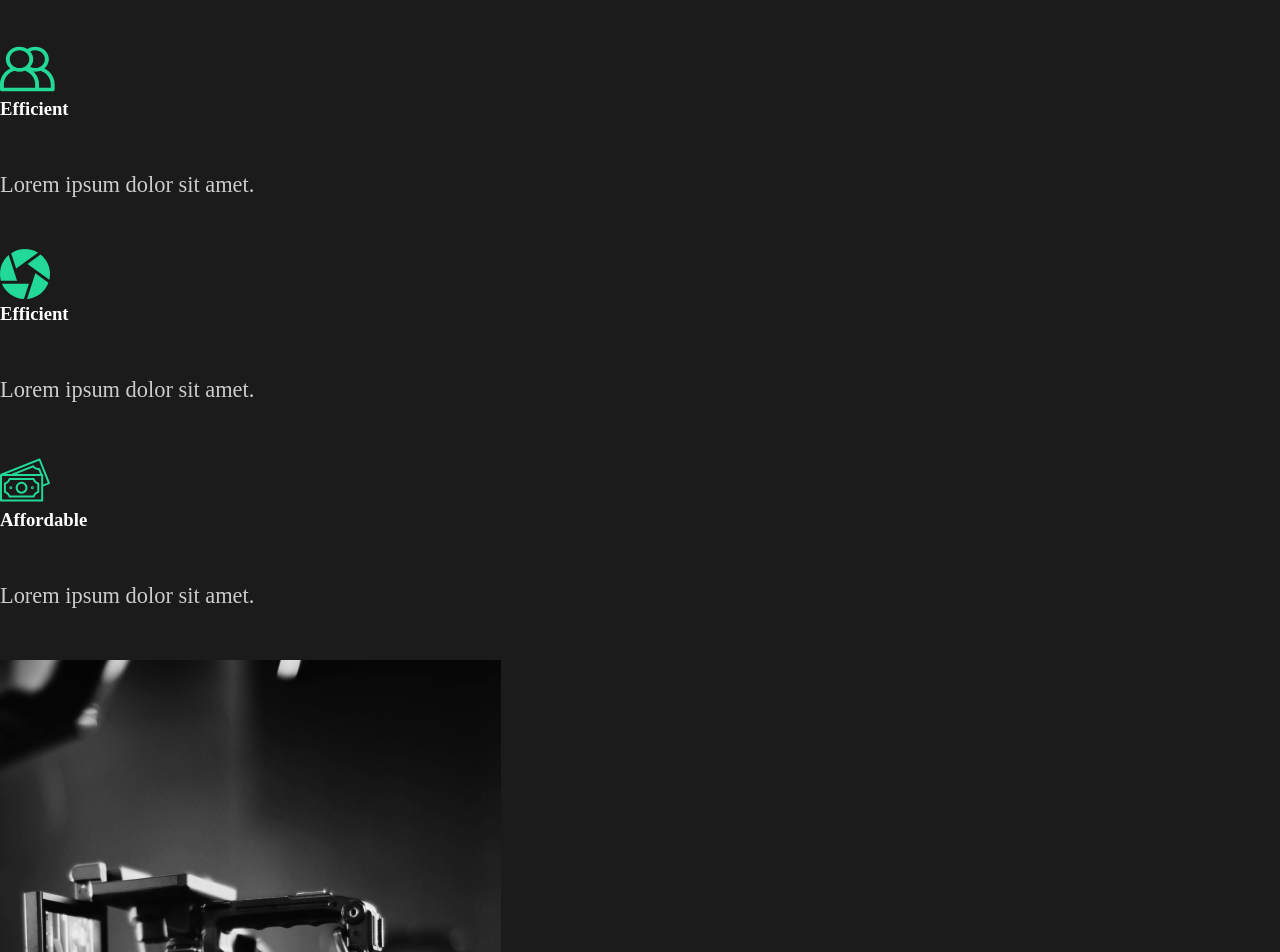
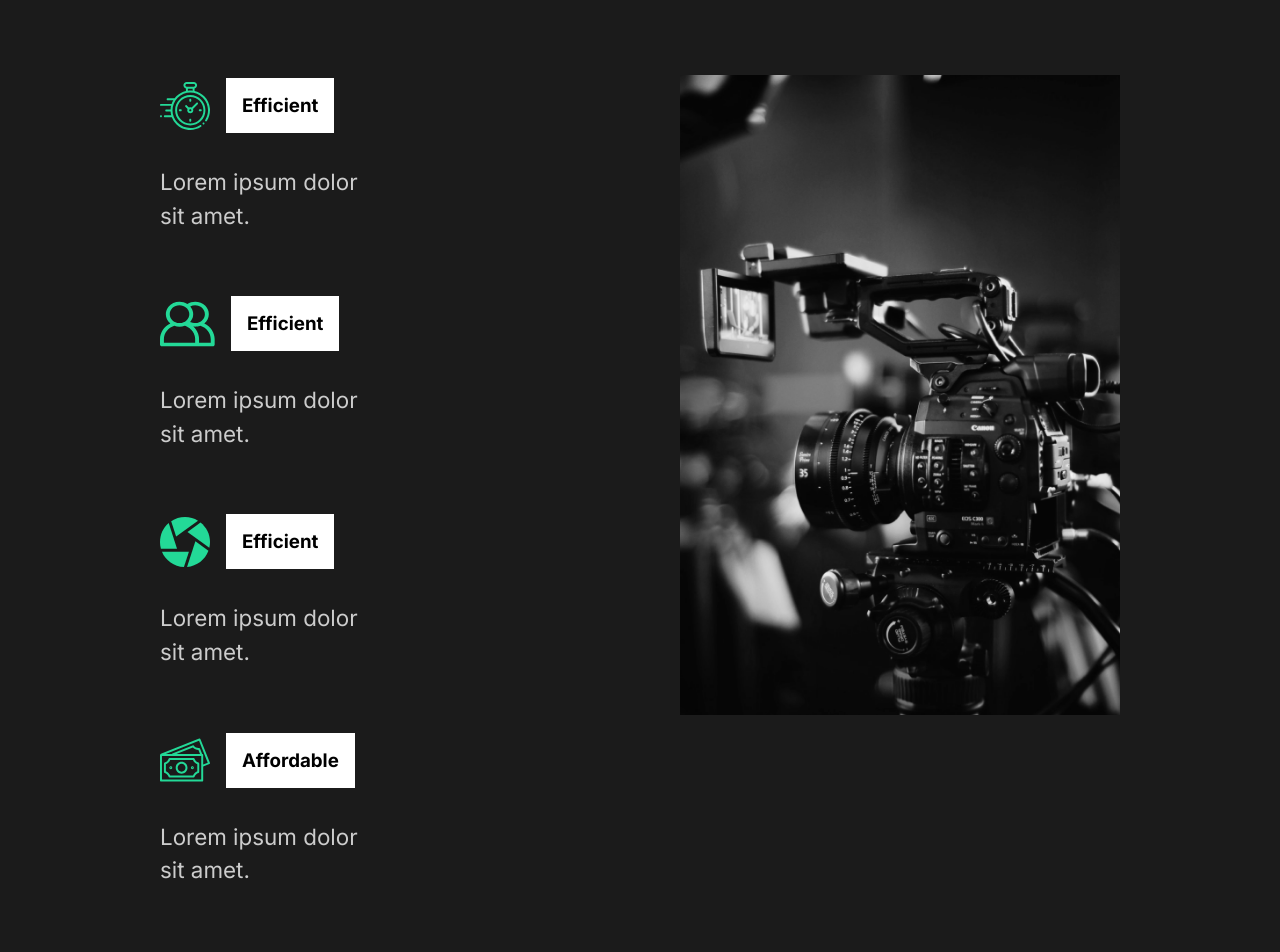
Before and after one commit to thomasnyma/react-portfolio, a React (Create React App) app in the folder portfolio/: page / in a window 1280 px wide. Shown: the part 1040-1992 px from the top of the page. Built offline with nearby package versions, Linux system fonts and the light colour scheme.

Commit message:
Add more styling

```diff
--- a/portfolio/public/index.html
+++ b/portfolio/public/index.html
@@ -9,6 +9,8 @@
       name="description"
       content="Web site created using create-react-app"
     />
+    <link rel="preconnect" href="https://fonts.gstatic.com">
+    <link href="https://fonts.googleapis.com/css2?family=Inter:wght@400;700&family=Lobster&display=swap" rel="stylesheet">
     <link rel="apple-touch-icon" href="%PUBLIC_URL%/logo192.png" />
     <!--
       manifest.json provides metadata used when your web app is installed on a
--- a/portfolio/src/components/AboutSection.js
+++ b/portfolio/src/components/AboutSection.js
@@ -1,11 +1,11 @@
 import home1 from '../img/home1.png'
 
 // Styled
-import styled from 'styled-components';
+import { StyledLayout, StyledDescription, StyledImage, StyledHide } from '../styles';
 
 const AboutSection = () => {
     return(
-        <StyledAbout>
+        <StyledLayout>
             <StyledDescription>
                 <div className="title">
                     <StyledHide>
@@ -24,40 +24,8 @@
             <StyledImage>
                 <img src={home1} alt="Guy with a camera"/>
             </StyledImage>
-        </StyledAbout>
+        </StyledLayout>
     );
 };
 
-// Styled Components
-const StyledAbout = styled.div`
-    min-height: 90vh;
-    display: flex;
-    align-items: center;
-    justify-content: space-between;
-    padding: 5rem 10rem;
-    color: white;
-`;
-
-const StyledDescription = styled.div`
-    flex: 1;
-    padding-right: 5rem;
-    h2 {
-        font-weight: lighter;
-    }
-`;
-
-const StyledImage = styled.div`
-    flex: 1;
-    overflow: hidden;
-    img {
-        width: 100%;
-        height: 80vh;
-        object-fit: cover;
-    }
-`;
-
-const StyledHide = styled.div`
-    overflow: hidden;
-`;
-
 export default AboutSection;
--- a/portfolio/src/components/FaqSection.js
+++ b/portfolio/src/components/FaqSection.js
@@ -1,6 +1,10 @@
+// Styles
+import styled from 'styled-components';
+import { StyledLayout, StyledDescription, StyledImage } from '../styles';
+
 const FaqSection = () => {
     return(
-        <div className="faq">
+        <StyledFaqLayout>
             <h2>Any Questions <span>FAQ</span></h2>
             <div className="question">
                 <h4>How Do I Start?</h4>
@@ -8,6 +12,7 @@
                     <p>Lorem ipsum dolor sit amet.</p>
                     <p>Lorem, ipsum dolor sit amet consectetur adipisicing elit. Ducimus quis minima quisquam sed voluptas nisi obcaecati sunt error tempora architecto inventore, libero repellendus incidunt omnis, reprehenderit ullam cumque doloremque deleniti.</p>
                 </div>
+                <div className="faq-line"></div>
             </div>
             <div className="question">
                 <h4>Daily schedule</h4>
@@ -15,6 +20,7 @@
                     <p>Lorem ipsum dolor sit amet.</p>
                     <p>Lorem, ipsum dolor sit amet consectetur adipisicing elit. Ducimus quis minima quisquam sed voluptas nisi obcaecati sunt error tempora architecto inventore, libero repellendus incidunt omnis, reprehenderit ullam cumque doloremque deleniti.</p>
                 </div>
+                <div className="faq-line"></div>
             </div>
             <div className="question">
                 <h4>Different payment methods</h4>
@@ -22,6 +28,7 @@
                     <p>Lorem ipsum dolor sit amet.</p>
                     <p>Lorem, ipsum dolor sit amet consectetur adipisicing elit. Ducimus quis minima quisquam sed voluptas nisi obcaecati sunt error tempora architecto inventore, libero repellendus incidunt omnis, reprehenderit ullam cumque doloremque deleniti.</p>
                 </div>
+                <div className="faq-line"></div>
             </div>
             <div className="question">
                 <h4>What products do you offer?</h4>
@@ -29,9 +36,37 @@
                     <p>Lorem ipsum dolor sit amet.</p>
                     <p>Lorem, ipsum dolor sit amet consectetur adipisicing elit. Ducimus quis minima quisquam sed voluptas nisi obcaecati sunt error tempora architecto inventore, libero repellendus incidunt omnis, reprehenderit ullam cumque doloremque deleniti.</p>
                 </div>
+                <div className="faq-line"></div>
             </div>
-        </div>
+        </StyledFaqLayout>
     );
 };
 
+const StyledFaqLayout = styled(StyledLayout)`
+    display: block;
+    span {
+        display: block;
+    }
+    h2 {
+        padding-bottom: 2rem;
+        font-weight: lighter;
+    }
+    .faq-line {
+        background: #ccc;
+        height: 0.2rem;
+        margin: 2rem 0;
+        width: 100%;
+    }
+    .question {
+        padding: 3rem 0;
+        cursor: pointer;
+    }
+    .answer {
+        padding: 2rem 0;
+        p {
+            padding: 1rem 0;
+        }
+    }
+`;
+
 export default FaqSection;
--- a/portfolio/src/components/GlobalStyle.js
+++ b/portfolio/src/components/GlobalStyle.js
@@ -1,4 +1,4 @@
-import {createGlobalStyle} from 'styled-components';
+import { createGlobalStyle } from 'styled-components';
 
 const GlobalStyle = createGlobalStyle`
     * {
@@ -9,6 +9,7 @@
 
     body {
         background: #1b1b1b;
+        font-family: 'Inter', sans-serif;
     }
 
     button {
@@ -20,6 +21,7 @@
         background: transparent;
         color: white;
         transition: all 0.5s ease;
+        font-family: 'Inter', sans-serif;
         :hover {
             background-color: #23d997;
         color: white;
@@ -35,8 +37,10 @@
         color: white;
     }
 
-    h3 {
+    h4 {
         font-weight: bold;
+        font-size: 2rem;
+
     }
 
     a {
--- a/portfolio/src/components/ServicesSection.js
+++ b/portfolio/src/components/ServicesSection.js
@@ -1,58 +1,87 @@
-// Import icons
+// Icons
 import clock from '../img/clock.svg';
 import diaphragm from '../img/diaphragm.svg';
 import money from '../img/money.svg';
 import teamwork from '../img/teamwork.svg';
 
+// Images
 import home2 from '../img/home2.png';
+
+// Styles
+import styled from 'styled-components';
+import { StyledLayout, StyledDescription, StyledImage } from '../styles';
 
 const ServicesSection = () => {
     return(
-        <div className="services">
-            <div className="desccription">
+        <StyledServicesLayout>
+            <StyledDescription>
                 <h2>High <span>guality</span> services</h2>
-                <div className="cards">
-                    <div className="card">
+                <StyledCards>
+                    <StyledCard>
                         <div className="icon">
                             <img src={clock} alt="Clock icon"/>
                             <h3>Efficient</h3>
                         </div>
                         <p>Lorem ipsum dolor sit amet.</p>
-                    </div>
-                </div>
-                <div className="cards">
-                    <div className="card">
+                    </StyledCard>
+                    <StyledCard>
                         <div className="icon">
                             <img src={teamwork} alt="Teamwork icon"/>
                             <h3>Efficient</h3>
                         </div>
                         <p>Lorem ipsum dolor sit amet.</p>
-                    </div>
-                </div>
-                <div className="cards">
-                    <div className="card">
+                    </StyledCard>
+                    <StyledCard>
                         <div className="icon">
                             <img src={diaphragm} alt="Diaphragm icon"/>
                             <h3>Efficient</h3>
                         </div>
                         <p>Lorem ipsum dolor sit amet.</p>
-                    </div>
-                </div>
-                <div className="cards">
-                    <div className="card">
+                    </StyledCard>
+                    <StyledCard>
                         <div className="icon">
                             <img src={money} alt="Money icon"/>
                             <h3>Affordable</h3>
                         </div>
                         <p>Lorem ipsum dolor sit amet.</p>
-                    </div>
-                </div>
-            </div>
-            <div className="image">
+                    </StyledCard>
+                </StyledCards>
+            </StyledDescription>
+            <StyledImage>
                 <img src={home2} alt="Camera"/>
-            </div>
-        </div>
+            </StyledImage>
+        </StyledServicesLayout>
     );
 };
 
+const StyledServicesLayout = styled(StyledLayout)`
+    h2 {
+        padding-bottom: 5rem;
+    }
+
+    p {
+        width: 70%;
+        padding: 2rem 0 4rem 0;
+    }
+`;
+
+const StyledCards = styled.div`
+    display: flex;
+    flex-wrap: wrap;
+`;
+
+const StyledCard = styled.div`
+    flex-basis: 20rem;
+    .icon {
+        display: flex;
+        align-items: center;
+    }
+    h3 {
+        margin-left: 1rem;
+        background: white;
+        color: black;
+        padding: 1rem;
+    }
+`;
+
 export default ServicesSection;
--- /dev/null
+++ b/portfolio/src/styles.js
@@ -0,0 +1,33 @@
+import styled from 'styled-components';
+
+// Styled Components
+export const StyledLayout = styled.div`
+    min-height: 90vh;
+    display: flex;
+    align-items: center;
+    justify-content: space-between;
+    padding: 5rem 10rem;
+    color: white;
+`;
+
+export const StyledDescription = styled.div`
+    flex: 1;
+    padding-right: 5rem;
+    h2 {
+        font-weight: lighter;
+    }
+`;
+
+export const StyledImage = styled.div`
+    flex: 1;
+    overflow: hidden;
+    img {
+        width: 100%;
+        height: 80vh;
+        object-fit: cover;
+    }
+`;
+
+export const StyledHide = styled.div`
+    overflow: hidden;
+`;
```
